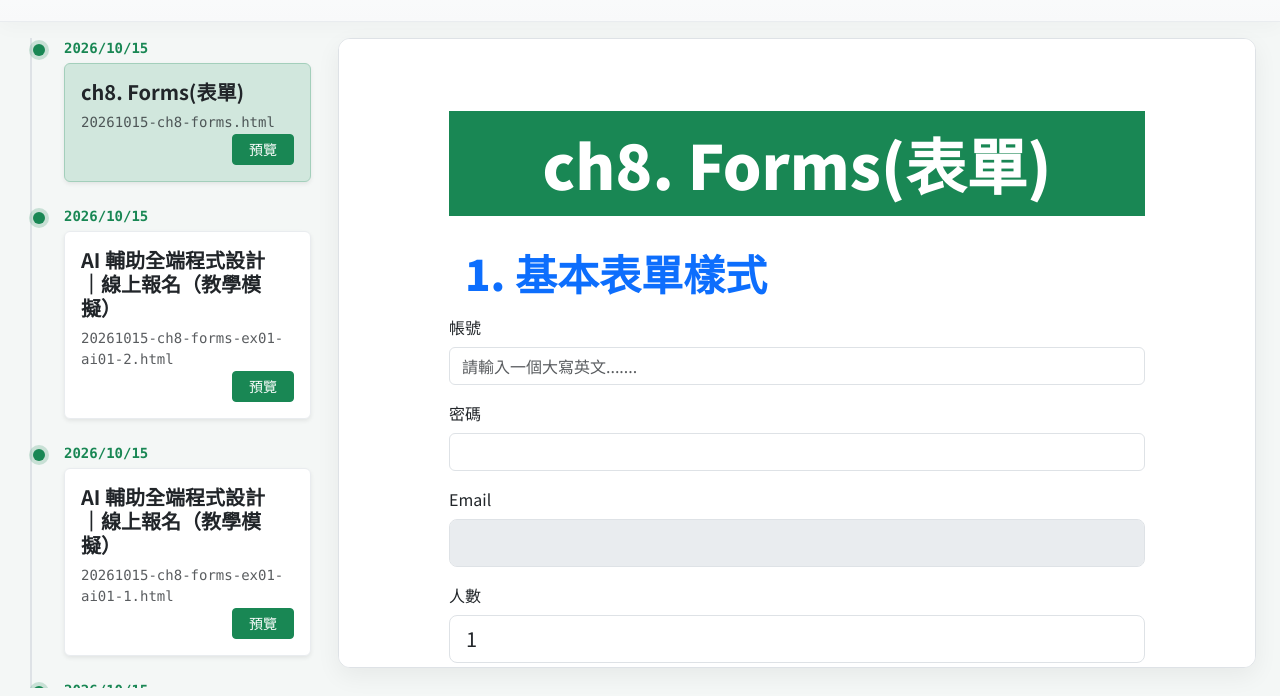
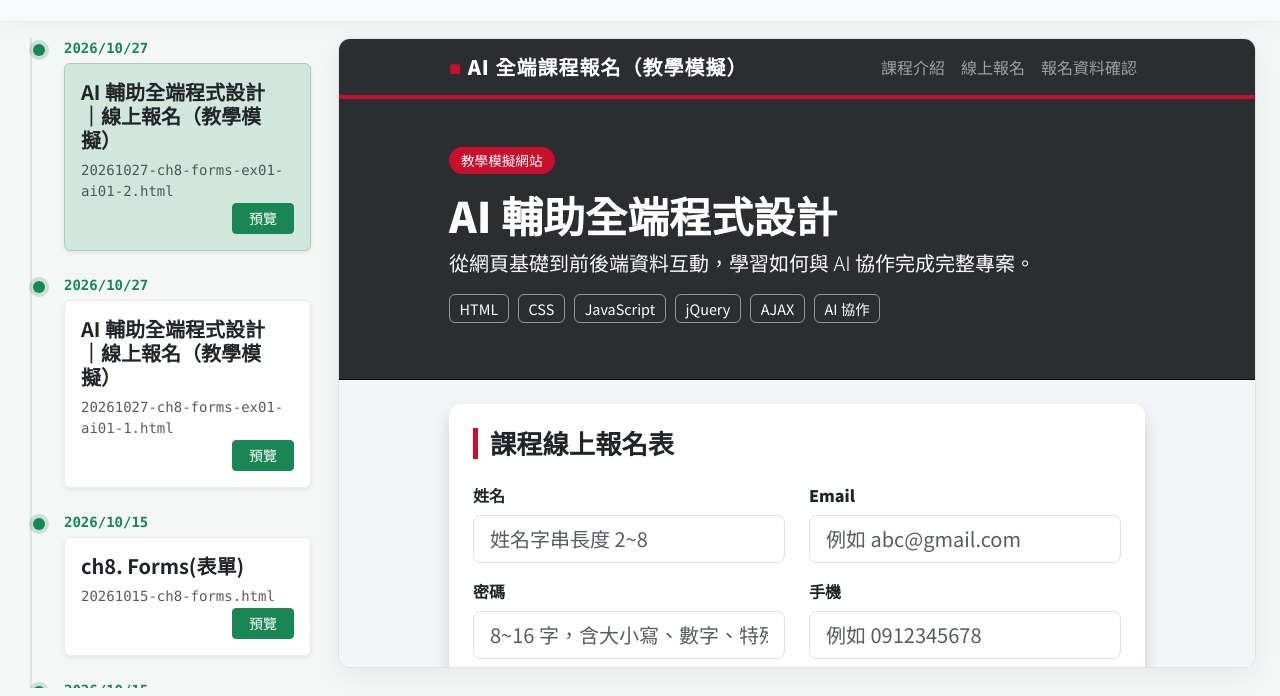
Before and after one commit to zacd-wk/tcnrstus_ai_training, a plain HTML site: page index.html in a window 1280 px wide. Shown: the part 104-800 px from the top of the page. Drawn offline with Linux system fonts and the light colour scheme; some packages are replaced by stand-ins of ours; a script that the page names is missing; a web font is replaced by a local one.

Commit message:
[初始] 修正破圖、檔名、錯字

```diff
--- a/index.html
+++ b/index.html
@@ -84,6 +84,30 @@
             <div class="col-md-3 scrollable-menu">
                 <div class="timeline-container ps-2 position-relative">
 
+            <div class="timeline-item mb-4 position-relative ps-4 portfolio-item" data-url="20261027-ch8-forms-ex01-ai01-2.html">
+                <div class="timeline-marker position-absolute top-0 start-0 bg-success rounded-circle" style="width:12px; height:12px; margin-top:6px;"></div>
+                <div class="text-success small fw-bold font-monospace mb-1">2026/10/27</div>
+                <div class="p-3 pb-5 bg-white border border-light-subtle rounded shadow-sm item-card position-relative" style="cursor: pointer;">
+                    <h5 class="fw-bold text-dark mb-2" style="padding-right: 15px;">AI 輔助全端程式設計｜線上報名（教學模擬）</h5>
+                    <div class="text-muted small font-monospace text-break mb-0">
+                        20261027-ch8-forms-ex01-ai01-2.html
+                    </div>
+                    <button class="btn btn-success btn-sm px-3 preview-btn position-absolute" style="right: 1rem; bottom: 1rem;">預覽</button>
+                </div>
+            </div>
+
+            <div class="timeline-item mb-4 position-relative ps-4 portfolio-item" data-url="20261027-ch8-forms-ex01-ai01-1.html">
+                <div class="timeline-marker position-absolute top-0 start-0 bg-success rounded-circle" style="width:12px; height:12px; margin-top:6px;"></div>
+                <div class="text-success small fw-bold font-monospace mb-1">2026/10/27</div>
+                <div class="p-3 pb-5 bg-white border border-light-subtle rounded shadow-sm item-card position-relative" style="cursor: pointer;">
+                    <h5 class="fw-bold text-dark mb-2" style="padding-right: 15px;">AI 輔助全端程式設計｜線上報名（教學模擬）</h5>
+                    <div class="text-muted small font-monospace text-break mb-0">
+                        20261027-ch8-forms-ex01-ai01-1.html
+                    </div>
+                    <button class="btn btn-success btn-sm px-3 preview-btn position-absolute" style="right: 1rem; bottom: 1rem;">預覽</button>
+                </div>
+            </div>
+
             <div class="timeline-item mb-4 position-relative ps-4 portfolio-item" data-url="20261015-ch8-forms.html">
                 <div class="timeline-marker position-absolute top-0 start-0 bg-success rounded-circle" style="width:12px; height:12px; margin-top:6px;"></div>
                 <div class="text-success small fw-bold font-monospace mb-1">2026/10/15</div>
@@ -91,30 +115,6 @@
                     <h5 class="fw-bold text-dark mb-2" style="padding-right: 15px;">ch8. Forms(表單)</h5>
                     <div class="text-muted small font-monospace text-break mb-0">
                         20261015-ch8-forms.html
-                    </div>
-                    <button class="btn btn-success btn-sm px-3 preview-btn position-absolute" style="right: 1rem; bottom: 1rem;">預覽</button>
-                </div>
-            </div>
-
-            <div class="timeline-item mb-4 position-relative ps-4 portfolio-item" data-url="20261015-ch8-forms-ex01-ai01-2.html">
-                <div class="timeline-marker position-absolute top-0 start-0 bg-success rounded-circle" style="width:12px; height:12px; margin-top:6px;"></div>
-                <div class="text-success small fw-bold font-monospace mb-1">2026/10/15</div>
-                <div class="p-3 pb-5 bg-white border border-light-subtle rounded shadow-sm item-card position-relative" style="cursor: pointer;">
-                    <h5 class="fw-bold text-dark mb-2" style="padding-right: 15px;">AI 輔助全端程式設計｜線上報名（教學模擬）</h5>
-                    <div class="text-muted small font-monospace text-break mb-0">
-                        20261015-ch8-forms-ex01-ai01-2.html
-                    </div>
-                    <button class="btn btn-success btn-sm px-3 preview-btn position-absolute" style="right: 1rem; bottom: 1rem;">預覽</button>
-                </div>
-            </div>
-
-            <div class="timeline-item mb-4 position-relative ps-4 portfolio-item" data-url="20261015-ch8-forms-ex01-ai01-1.html">
-                <div class="timeline-marker position-absolute top-0 start-0 bg-success rounded-circle" style="width:12px; height:12px; margin-top:6px;"></div>
-                <div class="text-success small fw-bold font-monospace mb-1">2026/10/15</div>
-                <div class="p-3 pb-5 bg-white border border-light-subtle rounded shadow-sm item-card position-relative" style="cursor: pointer;">
-                    <h5 class="fw-bold text-dark mb-2" style="padding-right: 15px;">AI 輔助全端程式設計｜線上報名（教學模擬）</h5>
-                    <div class="text-muted small font-monospace text-break mb-0">
-                        20261015-ch8-forms-ex01-ai01-1.html
                     </div>
                     <button class="btn btn-success btn-sm px-3 preview-btn position-absolute" style="right: 1rem; bottom: 1rem;">預覽</button>
                 </div>
@@ -292,7 +292,7 @@
                 <div class="timeline-marker position-absolute top-0 start-0 bg-success rounded-circle" style="width:12px; height:12px; margin-top:6px;"></div>
                 <div class="text-success small fw-bold font-monospace mb-1">2026/10/01</div>
                 <div class="p-3 pb-5 bg-white border border-light-subtle rounded shadow-sm item-card position-relative" style="cursor: pointer;">
-                    <h5 class="fw-bold text-dark mb-2" style="padding-right: 15px;">Bootstarp</h5>
+                    <h5 class="fw-bold text-dark mb-2" style="padding-right: 15px;">Bootstrap</h5>
                     <div class="text-muted small font-monospace text-break mb-0">
                         20261001-ch1-bs.html
                     </div>
@@ -376,7 +376,7 @@
                 <div class="timeline-marker position-absolute top-0 start-0 bg-success rounded-circle" style="width:12px; height:12px; margin-top:6px;"></div>
                 <div class="text-success small fw-bold font-monospace mb-1">2026/09/23</div>
                 <div class="p-3 pb-5 bg-white border border-light-subtle rounded shadow-sm item-card position-relative" style="cursor: pointer;">
-                    <h5 class="fw-bold text-dark mb-2" style="padding-right: 15px;">練習01. 使用CSS語法配置版面</h5>
+                    <h5 class="fw-bold text-dark mb-2" style="padding-right: 15px;">練習01. 使用CSS語法配置版面 (RWD)</h5>
                     <div class="text-muted small font-monospace text-break mb-0">
                         20260923-ex01-ai01-4.html
                     </div>
```
Also changed, not shown: 20260923-ex01-ai01-1.html (+1 -1 lines), 20260923-ex01-ai01-2.html (+1 -1 lines), 20260923-ex01-ai01-3.html (+1 -1 lines), 20260923-ex01-ai01-4.html (+2 -2 lines), 20260923-ex01-ai02.html (+1 -1 lines), 20260923-ex01.html (+1 -1 lines), 20261001-ch1-bs.html (+1 -1 lines), 20261027-ch8-forms-ex01-ai01-1.html (renamed from 20261015-ch8-forms-ex01-ai01-1.html), 20261027-ch8-forms-ex01-ai01-2.html (renamed from 20261015-ch8-forms-ex01-ai01-2.html).
